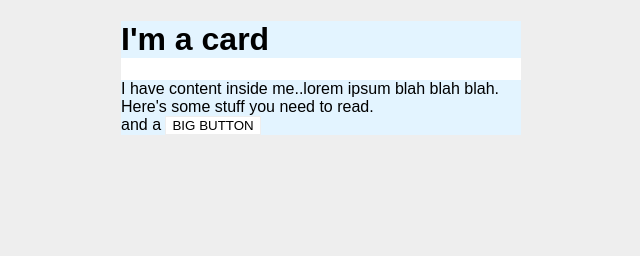
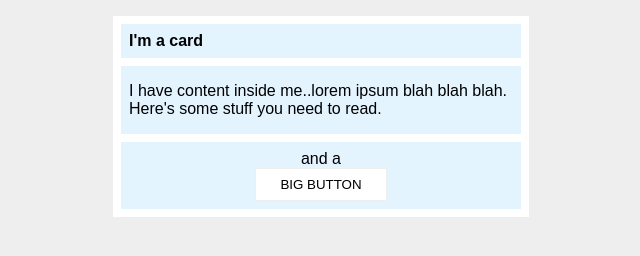
Before and after one commit to cats256/Odin-Project, a plain HTML site: page css-exercises/margin-and-padding/02-margin-and-padding-2/index.html in a window 1280 px wide. Shown: the whole page, without its empty margins (319-959 px from the left). Drawn offline with Linux system fonts and the light colour scheme.

Commit message:
Finish margin-and-padding exercises

```diff
--- a/css-exercises/margin-and-padding/02-margin-and-padding-2/style.css
+++ b/css-exercises/margin-and-padding/02-margin-and-padding-2/style.css
@@ -7,21 +7,33 @@ body {
   width: 400px;
   background: #fff;
   margin: 16px auto;
+  padding: 8px;
 }
 
 .title {
   background: #e3f4ff;
+  padding: 8px;
+  margin-top: 0px;
+  margin-bottom: 8px;
+  font-size: 16px;
 }
 
 .content {
   background: #e3f4ff;
+  padding: 16px 8px;
+  margin: 8px 0;
 }
 
 .button-container {
+  padding: 8px;
   background: #e3f4ff;
+  text-align: center;
 }
 
 button {
   background: white;
   border: 1px solid #eee;
+  display: block;
+  margin: 0 auto;
+  padding: 8px 24px;
 }
```
Also changed, not shown: css-exercises/margin-and-padding/01-margin-and-padding-1/style.css (+5 -5 lines).
